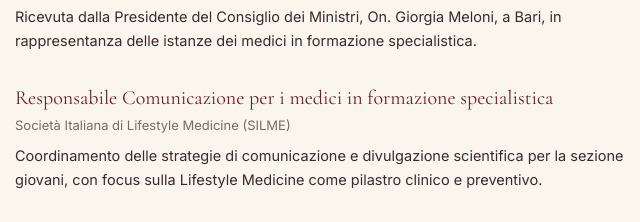
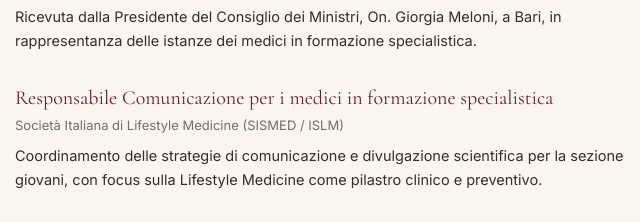
Before and after one commit to realchri10/drinescarrato, a plain HTML site: page chi-sono.html in a window 1280 px wide. Shown: the part 1378-1600 px from the top of the page, 442-1082 px from the left. Drawn offline with Linux system fonts and the light colour scheme.

Commit message:
Chi sono: sigla SISMED / ISLM per la Società Italiana di Lifestyle Medicine
Co-Authored-By: Claude Opus 5.5 <noreply@anthropic.com>
Claude-Session: https://claude.ai/code/session_01C4swCxYQtsHoWAHKuRf2Ut

```diff
--- a/chi-sono.html
+++ b/chi-sono.html
@@ -100,7 +100,7 @@
           </li>
           <li class="cv-item">
             <p class="cv-title">Responsabile Comunicazione per i medici in formazione specialistica</p>
-            <p class="cv-meta">Società Italiana di Lifestyle Medicine (SILME)</p>
+            <p class="cv-meta">Società Italiana di Lifestyle Medicine (SISMED / ISLM)</p>
             <p class="cv-desc">Coordinamento delle strategie di comunicazione e divulgazione scientifica per la sezione giovani, con focus sulla Lifestyle Medicine come pilastro clinico e preventivo.</p>
           </li>
         </ul>
```
